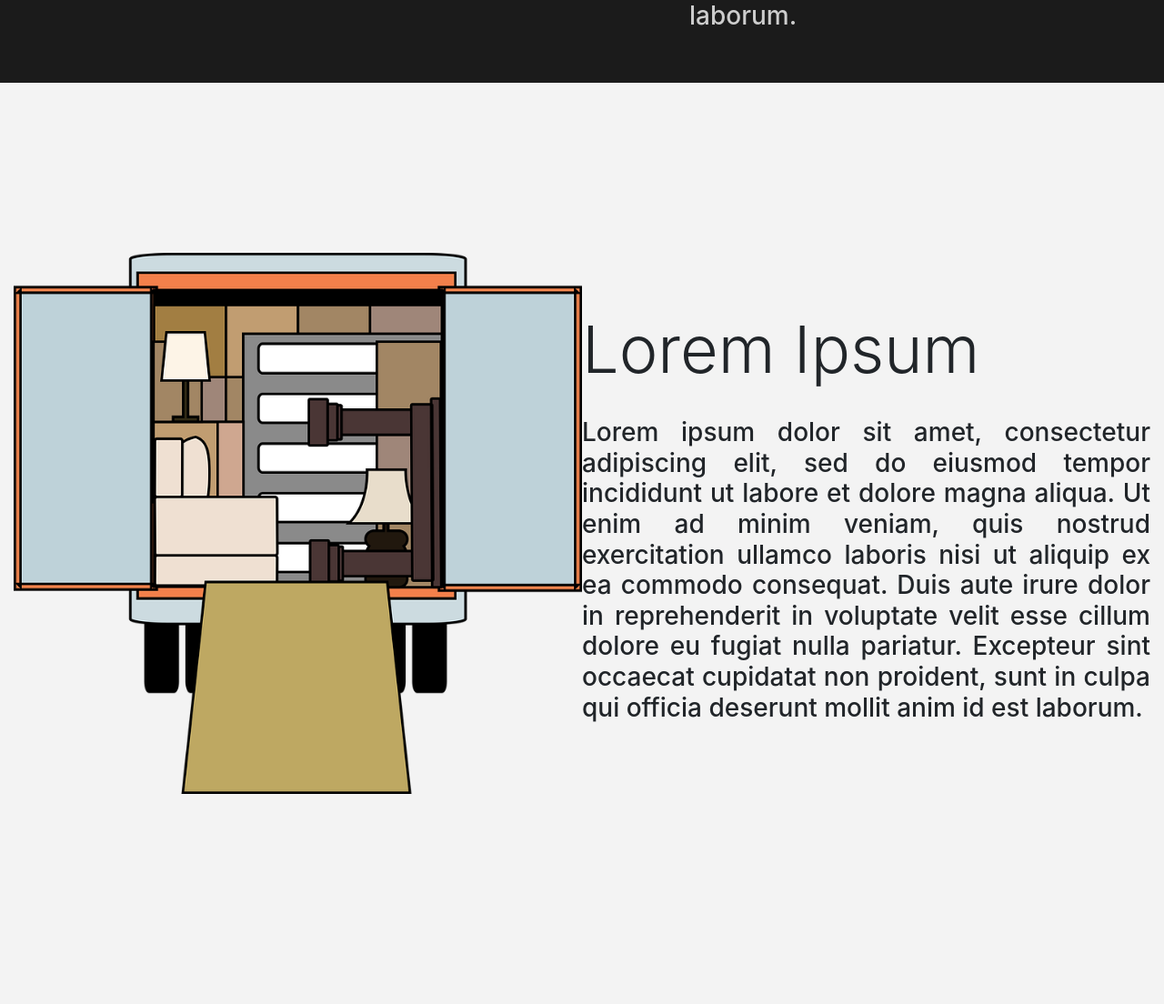
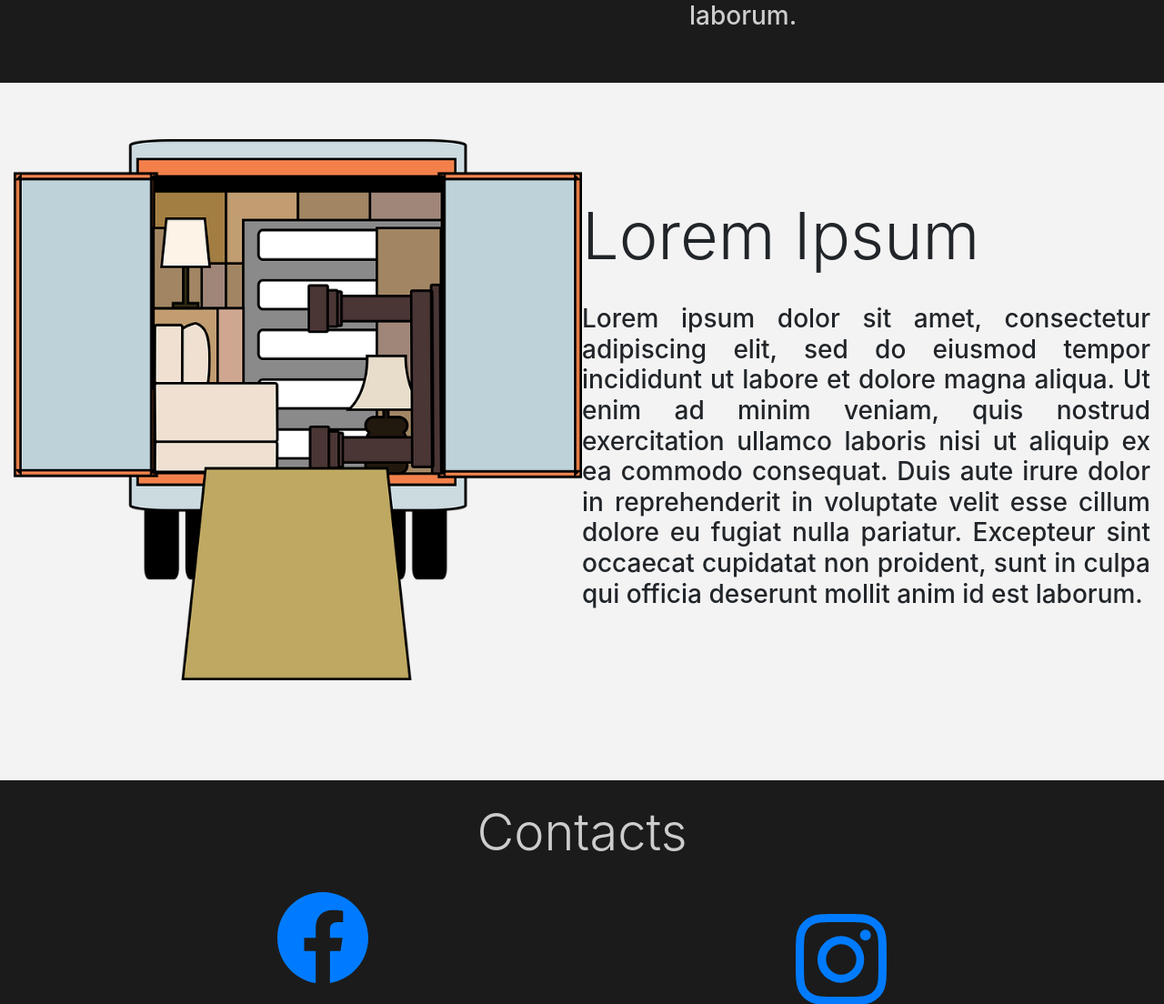
Before and after one commit to teediz/Demenagement-Authonome, a Flask app: page / in a window 1280 px wide. Shown: the part 2115-3219 px from the top of the page at 91% size. Run offline with Flask 2, Linux system fonts and the light colour scheme.

Commit message:
fix les margins

```diff
--- a/static/style.css
+++ b/static/style.css
@@ -59,13 +59,13 @@ img.deliveryman {
 }
 
 .paragraphe_troisieme {
-    margin-top: 20%;
-    margin-bottom: 30%;
+    margin-top: 10%;
+    margin-bottom: 10%;
 }
 
 img.truckLoaded {
-    margin-top: 30%;
-    margin-bottom: 40%;
+    margin-top: 10%;
+    margin-bottom: 10%;
 
 }
 
@@ -78,14 +78,15 @@ img.truckLoaded {
 
 /* Responive bullshit */
 @media (max-width: 680px) {
-    .titre_premier{
+    .titre_premier {
         font-size: 11vw;
     }
 }
 
 
+
 @media (max-width: 600px) {
-    .titre_premier{
+    .titre_premier {
         font-size: 12vw;
     }
 }
@@ -115,14 +116,14 @@ img.truckLoaded {
 }
 
 @media (max-width: 1571px) {
-    .img.truckLoaded{
+    .img.truckLoaded {
     }
 
-    img.deliveryman{
+    img.deliveryman {
 
     }
 
-    .paragraphe_deuxieme{
+    .paragraphe_deuxieme {
         margin-right: 50px;
     }
 }
--- a/templates/index.html
+++ b/templates/index.html
@@ -20,12 +20,12 @@
             integrity="sha384-JjSmVgyd0p3pXB1rRibZUAYoIIy6OrQ6VrjIEaFf/nJGzIxFDsf4x0xIM+B07jRM"
             crossorigin="anonymous"></script>
     <link rel="stylesheet" href="/static/style.css">
-    <title> Demenagement Authonome</title>
+    <title> Demenagement Autonome</title>
 
 </head>
 
 <div class="container-fluid" style="background-color: #F3F3F3;">
-    <h1 class="titre_premier display-2 text-center">DÉMÉNAGEMENT AUTHONOME</h1>
+    <h1 class="titre_premier display-2 text-center">DÉMÉNAGEMENT AUTONOME</h1>
     <div class="row">
         <img alt="kfc" class="img_kfc" src="/static/images/KFC_logo.svg.png">
     </div>
@@ -96,10 +96,10 @@
 <div class="container-fluid " style="background-color: #F3F3F3;">
     <div class="row justify-content-center no-gutters">
         <div class="col-sm">
-            <img alt="truckLoaded" class="truckLoaded rounded img-fluid" width="650"
+            <img alt="truckLoaded" class="truckLoaded img-fluid" width="650"
                  src="/static/images/truckLoaded.png">
         </div>
-        <div class="col-sm paragraphe_troisieme g-0">
+        <div class="col-sm paragraphe_troisieme">
             <H1 class="display-3" id="deuxieme"> Lorem Ipsum </H1>
             <br>
             <h3 class="text-justify">Lorem ipsum dolor sit amet, consectetur adipiscing elit, sed do eiusmod tempor
```
